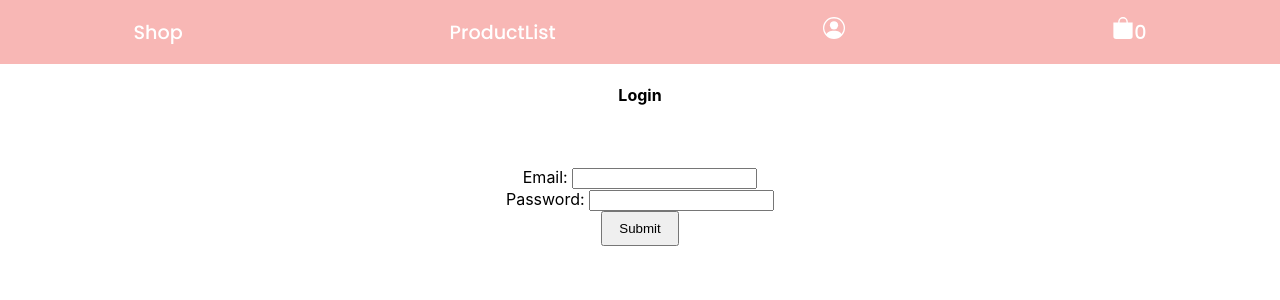
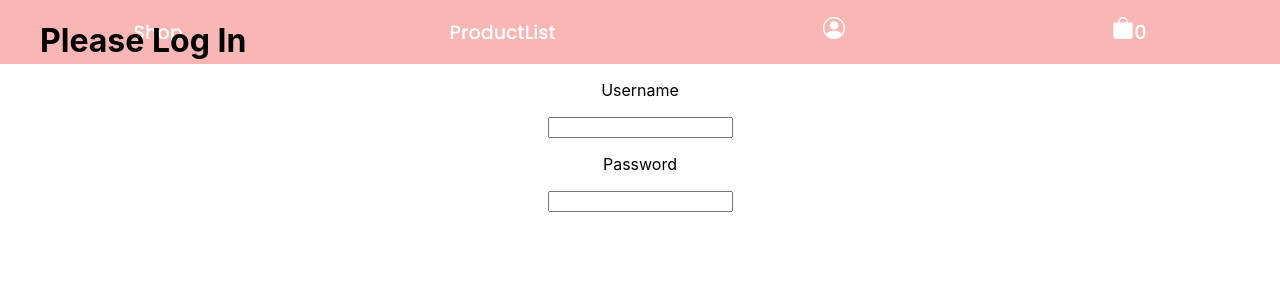
Before and after one commit to kakaingalu/Bekry-Ecommerce, a React (Create React App) app in the folder bekry/: page /login in a window 1280 px wide. Shown: the top 300 px of the page. Built offline with nearby package versions, Linux system fonts and the light colour scheme; data requests are answered from the project's data file.

Commit message:
edited login component

```diff
--- a/bekry/src/App.js
+++ b/bekry/src/App.js
@@ -18,13 +18,18 @@ import {
 import Shop from './components/Products/Shop';
 import Context from './Context';
 import AddProduct from './components/addProduct/addProduct';
+import useToken from './useToken';
 
 function App(props) {
 
   const [user, setUser] = useState(null);
   const [products, setProduct] = useState([]);
   const [cart, setCart] = useState({});
-  // const navigate = useNavigate();
+  const { token, setToken } = useToken();
+
+
+
+  //const navigate = useNavigate();
 
 
   useEffect(() => {
@@ -42,6 +47,10 @@ function App(props) {
 
     fetchData();
   }, []);
+
+  // if(!token) {
+  //   return <Login setToken={setToken} />
+  // }
 
    const login = async(email, password) => {
      const res = await axios.post('https//localhost:3001/login', {email, password}
@@ -126,7 +135,6 @@ function App(props) {
     props.clearCart();
   };
 
-
   return (
     <Context.Provider
     value={{
@@ -175,7 +183,11 @@ function App(props) {
           <Route path="/" element={<Shop />} />
           <Route path="/shop" element={<Shop />} />
           <Route path='/product-list' element={<ProductList />}/>
-          <Route path='/login' element={<Login />}/>
+
+          <Route path='/login' element={<Login setToken={setToken}/>}/>
+
+
+
           <Route path='/cart' element={<Cart />}/>
           <Route path='/addProduct' element={<AddProduct/>} />
 
--- a/bekry/src/components/Login/Login.js
+++ b/bekry/src/components/Login/Login.js
@@ -1,64 +1,57 @@
-import React, { useState } from "react";
+import React, { useState } from 'react';
+//import './Login.css';
+import PropTypes from 'prop-types';
 import { useNavigate } from "react-router-dom";
-import withContext from "../../withContext";
 
-const Login = (props) => {
-  const [state, setState] = useState({
-    username: "",
-    password: "",
-    error: "",
-  });
+async function loginUser(credentials) {
+  return fetch('http://localhost:8080/login', {
+    method: 'POST',
+    headers: {
+      'Content-Type': 'application/json'
+    },
+    body: JSON.stringify(credentials)
+  })
+    .then(data => data.json())
+ }
+
+export default function Login({ setToken }) {
+  const [username, setUserName] = useState();
+  const [password, setPassword] = useState();
   const navigate = useNavigate();
 
-  const handleChange = (e) => setState({ ...state, [e.target.name]: e.target.value, error: "" });
+  const handleSubmit = async e => {
+    e.preventDefault();
+    const token = await loginUser({
+      username,
+      password
+    });
+    setToken(token);
+  }
+  return(
+    <div className="login-wrapper">
+      <h1>Please Log In</h1>
+      <form onSubmit={handleSubmit}>
+        <label>
+          <p>Username</p>
+          <input type="text" onChange={e => setUserName(e.target.value)} />
+        </label>
+        <label>
+          <p>Password</p>
+          <input type="password" onChange={e => setPassword(e.target.value)} />
+        </label>
+        <div>
+        {username && password && (
+          <button onClick={() => navigate('/Shop')}>Submit</button>
 
-  const login = (e) => {
-    e.preventDefault();
+        )}
 
-    const { username, password } = state;
-    if (!username || !password) {
-      setState({ ...state, error: "Fill all fields!" });
-      return;
-    }
+        </div>
 
-    props.context.login(username, password).then((loggedIn) => {
-      if (!loggedIn) {
-        setState({ ...state, error: "Invalid Credentials" });
-      } else {
-        navigate("/products");
-      }
-    });
-  };
+      </form>
+    </div>
+  )
+}
 
-  return !props.context.user ? (
-    <>
-      <div className="hero is-primary">
-        <div className="hero-body container">
-          <h4 className="title">Login</h4>
-        </div>
-      </div>
-      <br />
-      <br />
-      <form onSubmit={login}>
-        <div className="columns is-mobile is-centered">
-          <div className="column is-one-third">
-            <div className="field">
-              <label className="label">Email: </label>
-              <input className="input" type="email" name="username" onChange={handleChange} />
-            </div>
-            <div className="field">
-              <label className="label">Password: </label>
-              <input className="input" type="password" name="password" onChange={handleChange} />
-            </div>
-            {state.error && <div className="has-text-danger">{state.error}</div>}
-            <div className="field is-clearfix">
-              <button className="button is-primary is-outlined is-pulled-right">Submit</button>
-            </div>
-          </div>
-        </div>
-      </form>
-    </>
-  ) : null;
-};
-
-export default withContext(Login);
+Login.propTypes = {
+  setToken: PropTypes.func.isRequired
+}
--- a/bekry/src/components/Products/ProductItem.js
+++ b/bekry/src/components/Products/ProductItem.js
@@ -12,6 +12,7 @@ import Wedding4 from '../../Assets/Wedding4.jpg';
 
 const ProductItem = (props) => {
     const { product } = props;
+
     const images = [
         {
             src: cakeSlice,
@@ -59,7 +60,7 @@ const ProductItem = (props) => {
                     </div>
                 ))}
                 </div>
-                <p className='productName'>
+                <div className='productName'>
                     {product.name}{" "}
                     <p>ksh{product.price}</p>
                 <p className='productDesc'>{product.shortDesc}</p>
@@ -69,7 +70,8 @@ const ProductItem = (props) => {
                     <small>Out of Stock</small>
                 )
                 }
-                </p>
+                </div>
+
                     <button onClick={() => {
                         props.addToCart({
                             id: product.name,
--- a/bekry/src/components/Products/ProductList.js
+++ b/bekry/src/components/Products/ProductList.js
@@ -2,7 +2,7 @@ import React from 'react';
 import './Products.css'
 import ProductItem from './ProductItem';
 import withContext from '../../withContext';
-import HeaderImg from '../../Assets/headerImg1.jpg';
+// import HeaderImg from '../../Assets/headerImg1.jpg';
 
 
 const ProductList = props => {
@@ -16,12 +16,12 @@ const ProductList = props => {
                 </div>
             </div>
             <div>
-                <div className='headerImage' height="400">
+                {/* <div className='headerImage' height="400">
                     <h1 className='intro'>Welcome to Bekry</h1>
                     <h3 className='intro'>An online pastry Shop</h3>
                     <button className='shopButton'>Shop Now</button>
                     <img className="headerImg" src={HeaderImg} alt='header Image' />
-                </div>
+                </div> */}
                 <p>Our top picks</p>
                 <div className='products'>
                     {products && products.length ? (
--- a/bekry/src/components/Products/Shop.js
+++ b/bekry/src/components/Products/Shop.js
@@ -1,9 +1,21 @@
 import React from 'react';
 import withContext from '../../withContext';
 import ProductList from './ProductList';
+import HeaderImg from '../../Assets/headerImg1.jpg';
 
 const Shop = (props) => {
-    return <ProductList />;
+    return (
+        <>
+            <div className='headerImage' height="400">
+                <h1 className='intro'>Welcome to Bekry</h1>
+                <h3 className='intro'>An online pastry Shop</h3>
+                <button className='shopButton'>Shop Now</button>
+                <img className="headerImg" src={HeaderImg} alt='header Image' />
+            </div>
+            <ProductList />
+        </>
+
+    )
 }
 
 export default withContext(Shop);
--- /dev/null
+++ b/bekry/src/useToken.js
@@ -0,0 +1,21 @@
+import React, { useState } from 'react';
+
+export default function useToken() {
+  const getToken = () => {
+    const tokenString = localStorage.getItem('token');
+    const userToken = JSON.parse(tokenString);
+    return userToken?.token
+  };
+
+  const [token, setToken] = useState(getToken());
+
+  const saveToken = userToken => {
+    localStorage.setItem('token', JSON.stringify(userToken));
+    setToken(userToken.token);
+  };
+
+  return {
+    setToken: saveToken,
+    token
+  }
+}
```
Also changed, not shown: bekry/server.js (added, +13 -0 lines).
